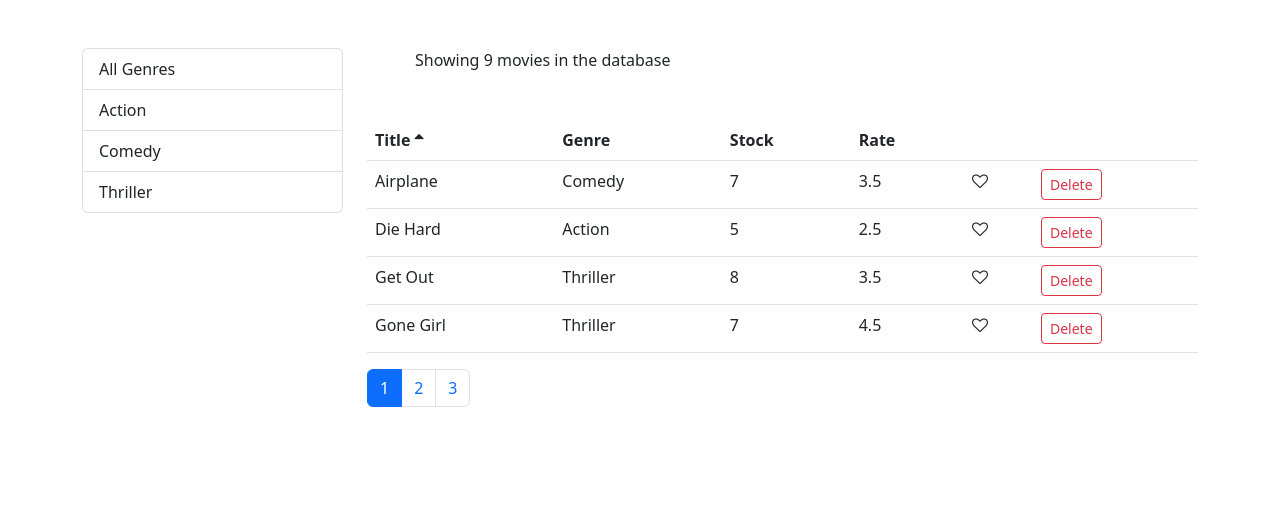
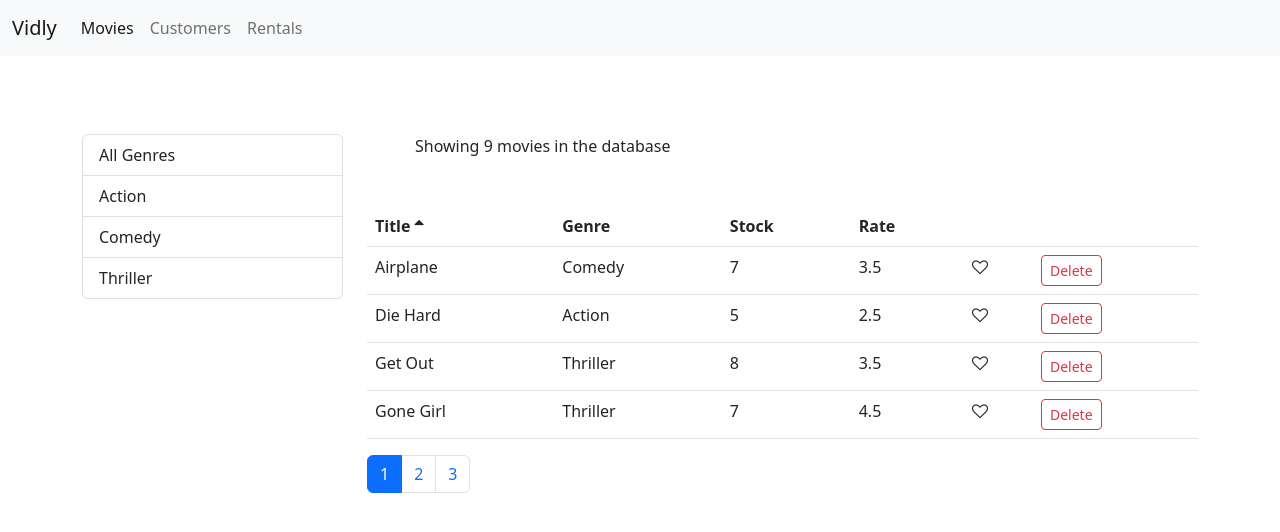
Before and after one commit to Samira-Shajahan-Borsha/vidly-react-project, a React (Create React App) app: page /movies in a window 1280 px wide. Shown: the top 532 px of the page. Built offline with nearby package versions, Linux system fonts and the light colour scheme.

Commit message:
navbar added & linked

```diff
--- a/src/App.css
+++ b/src/App.css
@@ -5,6 +5,10 @@
 .App-logo {
   height: 40vmin;
   pointer-events: none;
+}
+
+.navbar{
+    margin-bottom: 30px;
 }
 
 @media (prefers-reduced-motion: no-preference) {
--- a/src/App.js
+++ b/src/App.js
@@ -1,14 +1,18 @@
-import "./App.css";
 import React, { Component } from "react";
 import { Route, Redirect, Switch } from "react-router-dom";
+
 import Movies from "./Component/movies";
 import NotFound from "./Component/notFound";
 import Customers from "./Component/customers";
 import Rentals from "./Component/rentals";
+import NavBar from "./Component/navbar";
+import "./App.css";
 
 class App extends Component {
   render() {
     return (
+      <React.Fragment>
+        <NavBar />
         <main className="container">
           <Switch>
             <Route path="/movies" component={Movies} />
@@ -19,6 +23,7 @@
             <Redirect to="/not-found" />
           </Switch>
         </main>
+      </React.Fragment>
     );
   }
 }
--- /dev/null
+++ b/src/Component/navbar.jsx
@@ -0,0 +1,48 @@
+import React from "react";
+import { Link, NavLink } from "react-router-dom";
+
+const NavBar = () => {
+    return (
+        <div>
+            <nav className="navbar navbar-expand-lg bg-light">
+                <div className="container-fluid">
+                    <Link className="navbar-brand" to="/">
+                        Vidly
+                    </Link>
+                    <button
+                        className="navbar-toggler"
+                        type="button"
+                        data-bs-toggle="collapse"
+                        data-bs-target="#navbarSupportedContent"
+                        aria-controls="navbarSupportedContent"
+                        aria-expanded="false"
+                        aria-label="Toggle navigation"
+                    >
+                        <span className="navbar-toggler-icon"></span>
+                    </button>
+                    <div className="collapse navbar-collapse" id="navbarSupportedContent">
+                        <ul className="navbar-nav me-auto mb-2 mb-lg-0">
+                            <li className="nav-item">
+                                <NavLink className="nav-link" aria-current="page" to="/movies">
+                                    Movies
+                                </NavLink>
+                            </li>
+                            <li className="nav-item">
+                                <NavLink className="nav-link" to="/customers">
+                                    Customers
+                                </NavLink>
+                            </li>
+                            <li className="nav-item">
+                                <NavLink className="nav-link" to="/rentals">
+                                    Rentals
+                                </NavLink>
+                            </li>
+                        </ul>
+                    </div>
+                </div>
+            </nav>
+        </div>
+    );
+};
+
+export default NavBar;
```
Lines whose indentation alone changed are shown as unchanged.
